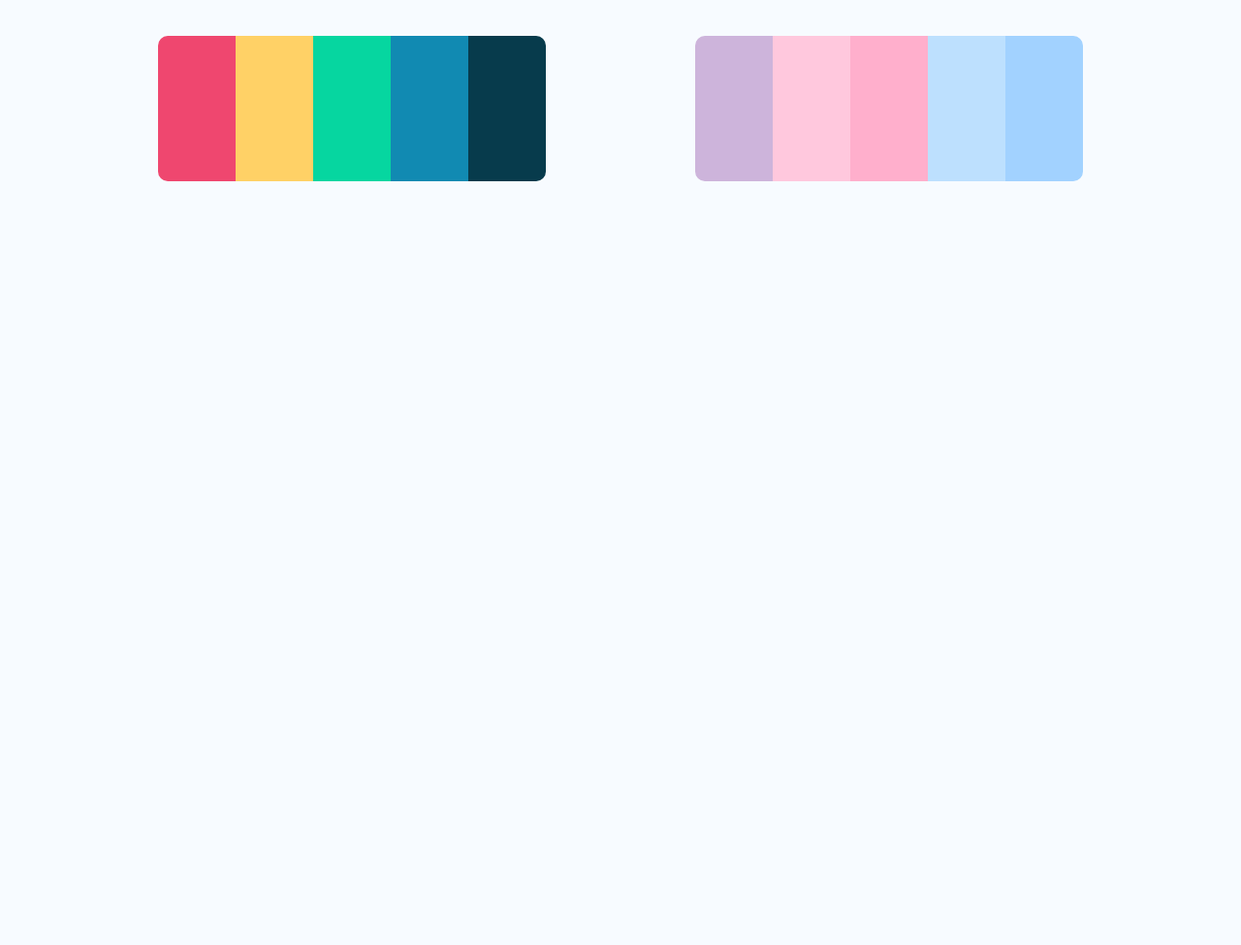
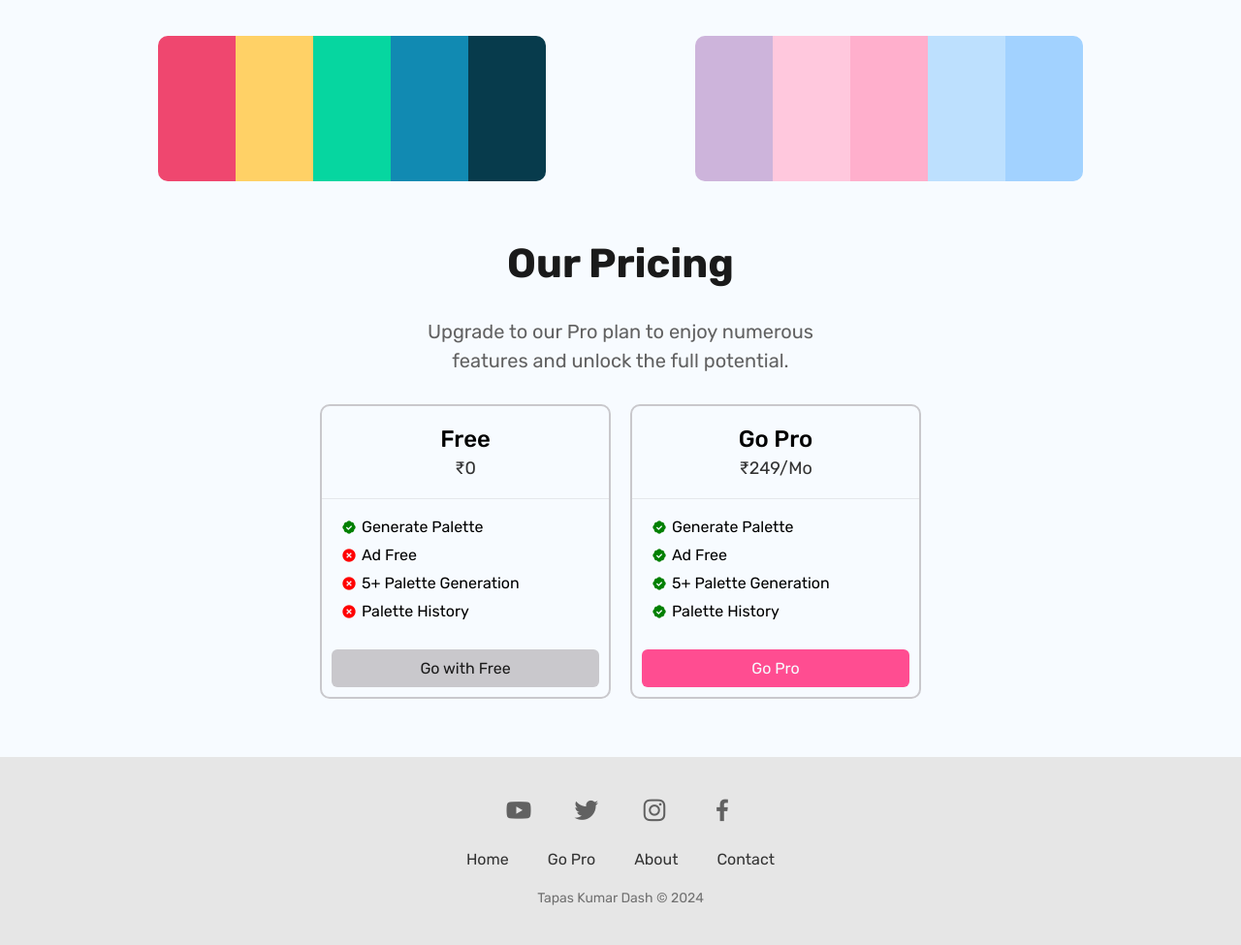
Before and after one commit to tapaskumardash/colors-a-color-palette-app, a plain HTML site: page index.html in a window 1280 px wide. Shown: the part 1323-2298 px from the top of the page at 97% size. Before the commit the page ends 1570 px from the top, so only its background shows below. Drawn offline with nearby package versions, Linux system fonts and the light colour scheme.

Commit message:
Add files via upload

```diff
--- a/css/style.css
+++ b/css/style.css
@@ -23,6 +23,10 @@ body{
 	margin-bottom: 60px;
 }
 
+.text-highlight{
+	color: #FF0096 !important;
+}
+
 .sub-heading{
 	color: #1a1a1a;
 	font-size: 42px;
@@ -37,10 +41,6 @@ body{
 	font-size: 20px;
 	width: 400px;
 	line-height: 1.5;
-}
-
-.text-highlight{
-	color: #FF0096 !important;
 }
 
 .hover-pink:hover{
@@ -251,9 +251,141 @@ nav span a{
 	font-size: 30px;
 }
 
+/* ---- Pricing Section ---- */
+
+.pricing{
+	width: 100%;
+	padding: 0 20px;
+}
+
+.pricing-box-container{
+	width: max-content;
+	margin: 30px auto 0 auto;
+	display: flex;
+	gap: 20px;
+}
+
+.pricing-box{
+	border: 2px solid #C9C8CC;
+	border-radius: 10px;
+	overflow: hidden;
+	width: 300px;
+	transition: 0.2s;
+}
+
+.pricing-box:hover{
+	border: 2px solid #ffb9d4;
+}
+
+.pricing-head{
+	width: 100%;
+	display: flex;
+	flex-direction: column;
+	align-items: center;
+	justify-content: center;
+	padding: 20px;
+	box-shadow: rgba(0, 0, 0, 0.075) 0 1px;
+	gap: 5px;
+}
+
+.pricing-head h3{
+	font-weight: 500;
+	font-size: 24px;
+}
+
+.pricing-head p{
+	font-size: 18px;
+	color: #333;
+}
+
+.pricing-body{
+	padding: 20px;
+}
+
+.pricing-body ul li{
+	list-style: none;
+	margin-bottom: 10px;
+	display: flex;
+	align-items: center;
+}
+
+.pricing-body ul li i{
+	margin-right: 5px;
+}
+
+.price-red{
+	color: red;
+}
+
+.price-green{
+	color: green;
+}
+
+.pricing-button-container{
+	padding: 0 10px 10px 10px;
+	width: 100%;
+}
+
+.pricing-button-container a{
+	padding: 10px 10px;
+	display: block;
+	border-radius: 6px;
+	width: 100%;
+	text-decoration: none;
+	color: #f7fbff;
+	text-align: center;
+	transition: 0.3s;
+	cursor: pointer;
+}
+
+.free-button{
+	color: #1a1a1a !important;
+	background-color: #C9C8CC;
+}
+
+.go-pro-button{
+	background-color: #ff4d91;
+}
+
+/* ---- Footer ---- */
+
+footer{
+	width: 100%;
+	display: flex;
+	flex-direction: column;
+	align-items: center;
+	justify-content: center;
+	background-color: #e6e6e6;
+	padding: 40px 20px;
+}
+
+.footer-container{
+	margin-bottom: 20px;
+	display: flex;
+	gap: 40px;
+}
+
+.footer-icons-container a{
+	color: #616161;
+	font-size: 30px;
+	transition: 0.2s;
+}
+
+.footer-icons-container a:hover{
+	color: #ff4d91;
+}
+
+.footer-links-container a{
+	color: #333;
+	text-decoration: none;
+}
+
+.footer-copyright span{
+	font-size: 14px;
+	color: #717171;
+}
+
 /* ==================================== Responsive ==================================== */
-
-/* ---- Universal ---- */
 
 @media(max-width: 420px){
 	.sub-heading{
@@ -408,3 +540,20 @@ nav span a{
 		height: 130px;
 	}
 }
+
+/* ---- Pricing Section ---- */
+
+@media(max-width: 672px){
+	.pricing-box-container{
+		flex-direction: column;
+		width: 100%;
+	}
+
+	.pricing-box{
+		width: 100%;
+	}
+}
+
+/* ---- Footer ---- */
+
+/* You can also do it. I am not doing this because it is alright. */
--- a/index.html
+++ b/index.html
@@ -14,7 +14,7 @@
 			<li><a href="#" class="nav-links">Home</a></li>
 			<li><a href="#" class="nav-links">About</a></li>
 			<li><a href="#" class="nav-links">Contact</a></li>
-			<li><a href="#" class="nav-links text-highlight">Go Pro</a></li>
+			<li><a href="#pricing" class="nav-links text-highlight">Go Pro</a></li>
 			<button id="login-button" class="hover-black">Login</button>
 		</ul>
 		<i class='bx bx-menu' id="menu-open-icon"></i>
@@ -91,6 +91,65 @@
 		</div>
 	</section>
 
+	<section class="pricing container" id="pricing">
+		<h2 class="sub-heading">Our Pricing</h2>
+		<p class="sub-heading-para">Upgrade to our Pro plan to enjoy numerous features and unlock the full potential.</p>
+		<div class="pricing-box-container">
+			<div class="pricing-box">
+				<div class="pricing-head">
+					<h3>Free</h3>
+					<p>₹0</p>
+				</div>
+				<div class="pricing-body">
+					<ul>
+						<li><i class='bx bxs-badge-check price-green'></i>Generate Palette</li>
+						<li><i class='bx bxs-x-circle price-red'></i>Ad Free</li>
+						<li><i class='bx bxs-x-circle price-red'></i>5+ Palette Generation</li>
+						<li><i class='bx bxs-x-circle price-red'></i>Palette History</li>
+					</ul>
+				</div>
+				<div class="pricing-button-container">
+					<a href="#" class="free-button hover-black">Go with Free</a>
+				</div>
+			</div>
+			<div class="pricing-box">
+				<div class="pricing-head">
+					<h3>Go Pro</h3>
+					<p>₹249/Mo</p>
+				</div>
+				<div class="pricing-body">
+					<ul>
+						<li><i class='bx bxs-badge-check price-green'></i>Generate Palette</li>
+						<li><i class='bx bxs-badge-check price-green'></i>Ad Free</li>
+						<li><i class='bx bxs-badge-check price-green'></i>5+ Palette Generation</li>
+						<li><i class='bx bxs-badge-check price-green'></i>Palette History</li>
+					</ul>
+				</div>
+				<div class="pricing-button-container">
+					<a href="#" class="go-pro-button hover-black">Go Pro</a>
+				</div>
+			</div>
+		</div>
+	</section>
+
+	<footer>
+		<div class="footer-icons-container footer-container">
+			<a href="#"><i class='bx bxl-youtube'></i></a>
+			<a href="#"><i class='bx bxl-twitter'></i></a>
+			<a href="#"><i class='bx bxl-instagram'></i></a>
+			<a href="#"><i class='bx bxl-facebook' ></i></a>
+		</div>
+		<div class="footer-links-container footer-container">
+			<a href="#">Home</a>
+			<a href="#">Go Pro</a>
+			<a href="#">About</a>
+			<a href="#">Contact</a>
+		</div>
+		<div class="footer-copyright">
+			<span>Tapas  Kumar Dash © 2024</span>
+		</div>
+	</footer>
+
 	<script src="js/index.js"></script>
 </body>
 </html>
```
